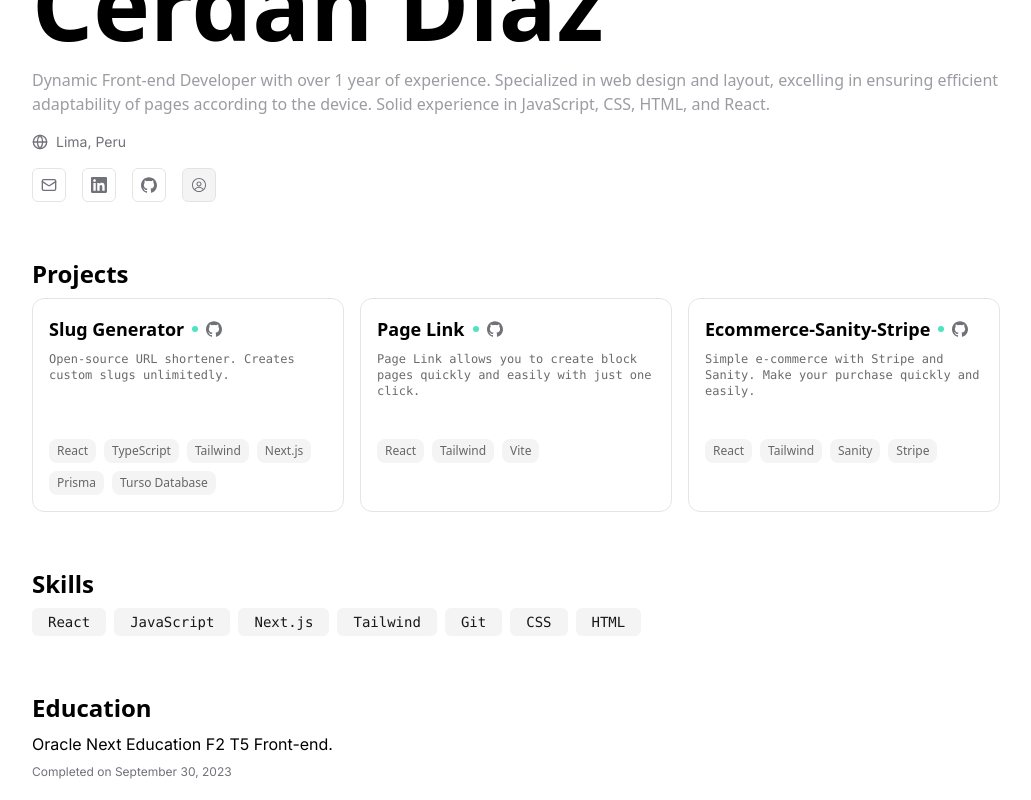
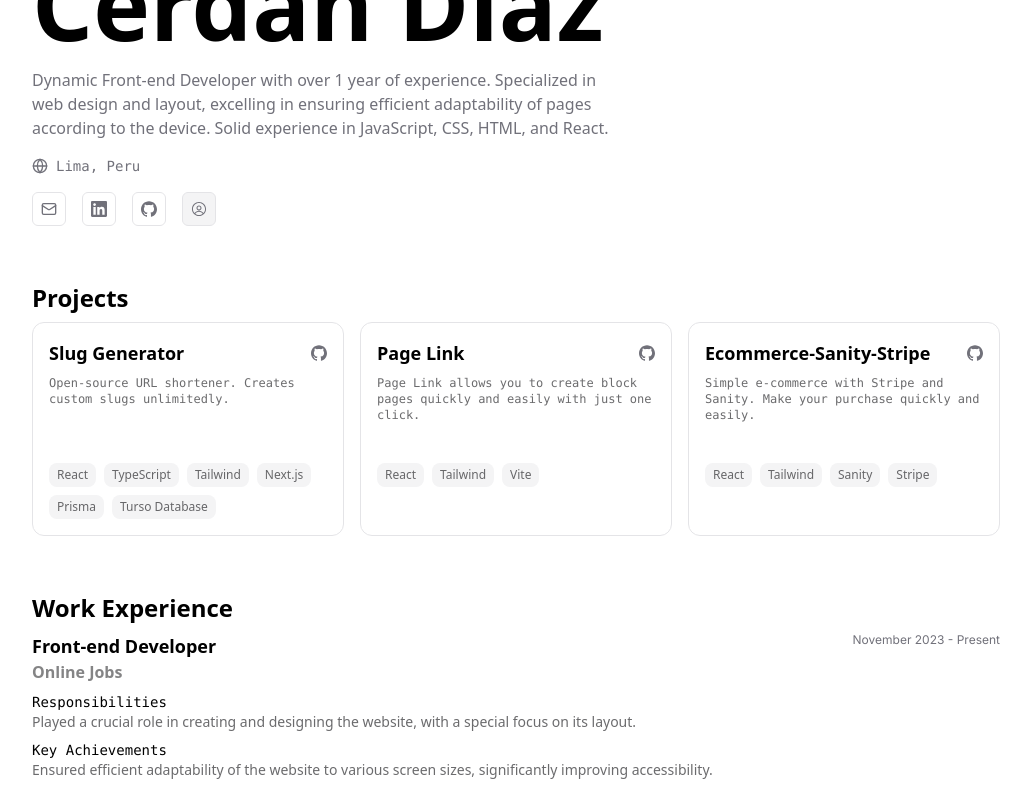
Before and after one commit to imjesusc/portfolio-dev, a Next.js app: page /en in a window 1280 px wide. Shown: the part 220-1020 px from the top of the page, without its empty margins (124-1155 px from the left). Built offline with nearby package versions, Linux system fonts and the light colour scheme.

Commit message:
update: Actualizando el manejo de datos en los componentes

```diff
--- a/src/app/[lang]/page.js
+++ b/src/app/[lang]/page.js
@@ -25,7 +25,7 @@ export default async function HomePage({ params }) {
       <main className="container py-20 flex flex-col print:gap-6 gap-14">
         <HeroSection basics={dictionary.basics} />
         <Proyectos projects={dictionary.projects} />
-        <Experiencie works={dictionary.work} className={'hidden print:block'} />
+        <Experiencie works={dictionary.work} />
         <Habilities skills={dictionary.skills} />
         <Education education={dictionary.education} />
         <Crafts crafts={dictionary.crafts} />
--- a/src/components/mulecules/crafs-card.jsx
+++ b/src/components/mulecules/crafs-card.jsx
@@ -1,8 +1,10 @@
 import { FigureImg } from '../atoms/figure-img'
 import Link from 'next/link'
 import { cn } from '@/lib/utils'
+import { Badge } from '../atoms/badge'
 
 export const CrafsCard = ({ craft }) => {
+  const { name, description, link, image, repo, languages } = craft
   return (
     <article
       className={cn(
@@ -12,36 +14,27 @@ export const CrafsCard = ({ craft }) => {
         ' overflow-hidden',
       )}
     >
-      <Link href={craft.link} target="_blank" rel="noreferrer">
-        <FigureImg
-          image={craft.image}
-          name={craft.name}
-          className={'h-20 w-32'}
-        />
+      <Link href={link} target="_blank" rel="noreferrer">
+        <FigureImg image={image} name={name} className={'h-20 w-32'} />
       </Link>
       <div className=" flex flex-col justify-between overflow-hidden">
         <div className="flex items-center justify-between gap-2">
           <Link
-            href={craft.repo}
+            href={repo}
             target="_blank"
             rel="noreferrer"
             title="repo"
             className="hover:underline"
           >
-            {craft.name}
+            {name}
           </Link>
         </div>
         <p className="font-mono truncate text-xs text-foreground/60 h-5 overflow-hidden">
-          {craft.description}
+          {description}
         </p>
         <div className="flex gap-2 tablet:flex-wrap overflow-hidden">
-          {craft.languages.map((highlight) => (
-            <span
-              key={highlight}
-              className="text-xs bg-accent font-sans text-foreground/60 py-1 px-2 rounded-lg"
-            >
-              {highlight}
-            </span>
+          {languages?.map((highlight) => (
+            <Badge key={highlight} text={highlight} />
           ))}
         </div>
       </div>
--- a/src/components/mulecules/dropdow-menu.jsx
+++ b/src/components/mulecules/dropdow-menu.jsx
@@ -48,7 +48,7 @@ export const DropdownMenu = ({ basics, lang, setOpen, open }) => {
       <div
         ref={menuRef}
         className={cn(
-          'bg-background border transition-opacity duration-300 flex flex-col gap-2 rounded-xl p-10 overflow-hidden',
+          'bg-background border transition-opacity duration-300 flex flex-col gap-2 rounded-xl p-6 overflow-hidden',
           'fixed top-1/2 left-1/2 -translate-x-1/2 -translate-y-1/2 w-full tablet:w-auto tablet:min-w-[30%] opacity-0 -z-20 border',
           open ? 'opacity-100 z-50' : '',
         )}
--- a/src/components/mulecules/dropdown-control.jsx
+++ b/src/components/mulecules/dropdown-control.jsx
@@ -27,7 +27,7 @@ export const DropdownControl = ({ lang, setOpen }) => {
     <>
       <div
         className={cn(
-          'border hidden tablet:flex rounded-md bg-background w-full items-center print:hidden gap-2 justify-center',
+          'hidden border-t tablet:flex rounded-md bg-background w-full items-center print:hidden gap-2 justify-center',
           'py-1 px-3 fixed bottom-0 left-0 font-mono text-sm transition-opacity duration-300',
           viewOpenMenu ? 'opacity-100' : 'opacity-0',
         )}
@@ -38,7 +38,7 @@ export const DropdownControl = ({ lang, setOpen }) => {
       <button
         onClick={() => setOpen(true)}
         className={cn(
-          'border rounded-md bg-background w-full flex items-center tablet:hidden  print:hidden gap-2 justify-center',
+          'border-t rounded-md bg-background w-full flex items-center tablet:hidden  print:hidden gap-2 justify-center',
           'py-1 px-3 fixed bottom-0 left-0 font-mono text-sm transition-opacity duration-300',
           viewOpenMenu ? 'opacity-100' : 'opacity-0',
         )}
--- a/src/components/mulecules/project-card.jsx
+++ b/src/components/mulecules/project-card.jsx
@@ -1,44 +1,36 @@
 import Link from 'next/link'
 import React from 'react'
 import { Icons } from '../ui'
+import { Badge } from '../atoms/badge'
+import { Title } from '../atoms/title'
 
 export const ProjectCard = ({ project }) => {
+  const { name, url, repo, description, highlights } = project
   return (
-    <article
-      key={project.name}
-      className="border rounded-xl p-4 flex flex-col  gap-2"
-    >
-      <div className="flex items-center gap-2">
+    <article className="border rounded-xl p-4 flex flex-col  gap-2">
+      <div className="flex items-center justify-between gap-2">
         <Link
-          href={project.url}
+          href={url}
           title="Visit page."
           target="_blank"
           rel="noreferrer"
           className="hover:underline underline-offset-2"
         >
-          <h3 className="font-semibold text-lg font-sans h-7 overflow-hidden">
-            {project.name}
-          </h3>
+          <Title tag={'h3'} title={name} />
         </Link>
-        <span className="relative inline-flex rounded-full h-1.5 w-1.5 bg-[#50e3c2]"></span>
 
-        <Link href={project.repo} title="Repositorio">
+        <Link href={repo} title="Github">
           <Icons.github className="w-4 h-4 text-muted-foreground" />
         </Link>
       </div>
       <p className="font-mono text-xs text-foreground/60 h-20 overflow-hidden">
-        {project.description}
+        {description}
       </p>
 
       <div className="flex gap-2 flex-wrap">
-        {project.highlights &&
-          project.highlights.map((highlight) => (
-            <span
-              key={highlight}
-              className="text-xs bg-accent font-sans text-foreground/60 py-1 px-2 rounded-lg"
-            >
-              {highlight}
-            </span>
+        {highlights &&
+          highlights?.map((highlight) => (
+            <Badge key={highlight} text={highlight} />
           ))}
       </div>
     </article>
--- a/src/components/organisms/crafts.jsx
+++ b/src/components/organisms/crafts.jsx
@@ -1,12 +1,14 @@
+import { Title } from '../atoms/title'
 import { CrafsCard } from '../mulecules/crafs-card'
 
 export const Crafts = ({ crafts }) => {
+  const { name, crafts: craftList } = crafts
   return (
     <section className="grid gap-2">
-      <h2 className="text-2xl font-sans font-semibold">{crafts.name}</h2>
+      <Title tag="h2">{name}</Title>
 
       <div className="grid grid-cols-1 print:grid-cols-2 tablet:grid-cols-2 gap-4">
-        {crafts.crafts.map((craft) => (
+        {craftList?.map((craft) => (
           <CrafsCard key={craft.name} craft={craft} />
         ))}
       </div>
--- a/src/components/organisms/education.jsx
+++ b/src/components/organisms/education.jsx
@@ -1,7 +1,6 @@
 import React from 'react'
 
 export const Education = ({ education }) => {
-  console.log(education)
   return (
     <section className="grid gap-2">
       <h2 className="text-2xl font-sans font-semibold">{education.module}</h2>
@@ -9,7 +8,7 @@ export const Education = ({ education }) => {
         {education &&
           education.educations.map((education) => (
             <div key={education.institution} className="space-y-2">
-              <p>{education.institution}</p>
+              <p className="text-sm font-mono">{education.institution}</p>
               <p className="text-muted-foreground text-xs">
                 {education.endDate}
               </p>
--- a/src/components/organisms/experiencie.jsx
+++ b/src/components/organisms/experiencie.jsx
@@ -14,7 +14,6 @@ export const Experiencie = ({ works, className }) => {
           {worksList &&
             worksList.map((work) => {
               const {
-                company,
                 position,
                 name,
                 startDate,
@@ -23,9 +22,9 @@ export const Experiencie = ({ works, className }) => {
                 highlights,
               } = work
               return (
-                <li key={company} className="flex items-start">
+                <li key={name} className="flex items-start">
                   <div className="flex-1 space-y-2">
-                    <div className="flex items-center justify-between">
+                    <div className="flex items-start justify-between">
                       <div className="space-y-1">
                         <Title tag="h3" title={position ?? 'Front-end'} />
                         <strong className="font-sans text-foreground/50">
--- a/src/components/organisms/habilities.jsx
+++ b/src/components/organisms/habilities.jsx
@@ -1,23 +1,16 @@
-import { cn } from '@/lib/utils'
+import { Badge } from '../atoms/badge'
+import { Title } from '../atoms/title'
 
 export const Habilities = ({ skills }) => {
-  const { skills: skill, name } = skills
+  const { skills: skillList, name } = skills
 
   return (
     <section className="grid gap-2">
-      <h2 className="text-2xl font-sans font-semibold">{name}</h2>
+      <Title tag="h2" title={name} />
       <div className="flex gap-2 flex-wrap">
-        {skill &&
-          skill[0]?.keywords?.map((keyword) => (
-            <p
-              key={keyword}
-              className={cn(
-                'bg-accent text-accent-foreground text-sm font-mono py-1 px-4',
-                'rounded-md  duration-500 hover:bg-muted-foreground/20',
-              )}
-            >
-              {keyword}
-            </p>
+        {skillList &&
+          skillList[0]?.keywords?.map((keyword) => (
+            <Badge variant={'md'} key={keyword} text={keyword} />
           ))}
       </div>
     </section>
--- a/src/components/organisms/hero-section.jsx
+++ b/src/components/organisms/hero-section.jsx
@@ -1,23 +1,27 @@
 import React from 'react'
 import { Icons } from '../ui'
 import { ProfileNav } from '../mulecules/profile-nav'
+import { Title } from '../atoms/title'
 
 export const HeroSection = ({ basics }) => {
   const { name, location, summary } = basics
   return (
     <header className="flex gap-6 justify-between">
       <div className="w-full  flex flex-col gap-4">
-        <h1 className="text-5xl tablet:text-8xl flex flex-col font-sans font-semibold print:flex-row print:gap-2">
+        <Title
+          tag="h1"
+          className="text-5xl tablet:text-8xl flex flex-col font-sans font-semibold print:flex-row print:gap-2"
+        >
           <span>{name.split(' ')[0]}</span>{' '}
           <span>{name.split(' ').slice(1).join(' ')}</span>
-        </h1>
+        </Title>
 
-        <h2 className="text-pretty font-sans text-muted-foreground/70">
+        <strong className="text-pretty tablet:text-balance tablet:max-w-[85%] font-medium font-sans text-muted-foreground">
           {summary}
-        </h2>
+        </strong>
         <div className="flex gap-2 text-muted-foreground text-sm items-center">
           <Icons.wordmap className="w-4 h-4" />
-          <p>
+          <p className="font-mono">
             {location.city}, {location.country}
           </p>
         </div>
--- a/src/components/organisms/proyectos.jsx
+++ b/src/components/organisms/proyectos.jsx
@@ -1,13 +1,15 @@
 import React from 'react'
 import { ProjectCard } from '../mulecules'
+import { Title } from '../atoms/title'
 
 export const Proyectos = ({ projects }) => {
+  const { projects: projectList, name } = projects
   return (
     <section className="grid gap-2">
-      <h2 className="text-2xl font-sans font-semibold">{projects.name}</h2>
+      <Title tag={'h2'}>{name}</Title>
 
       <div className="grid grid-col-1 tablet:grid-cols-3 print:phone:grid-cols-3 gap-4">
-        {projects?.projects?.map((project) => {
+        {projectList?.map((project) => {
           return <ProjectCard key={project.name} project={project} />
         })}
       </div>
```
